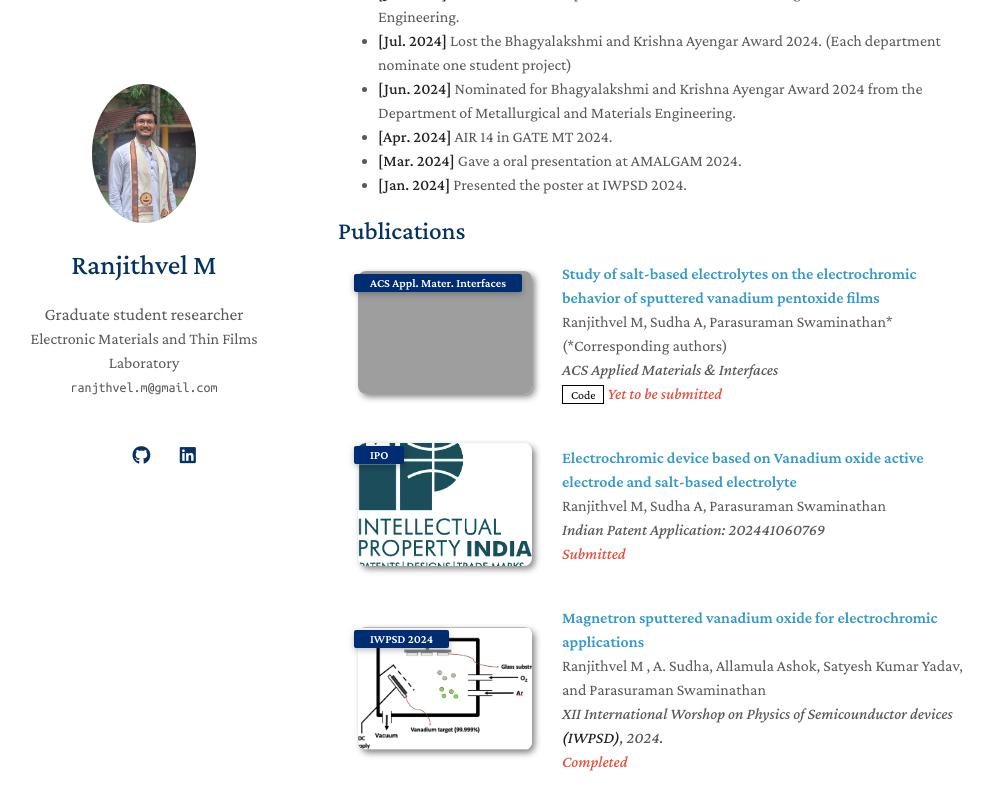
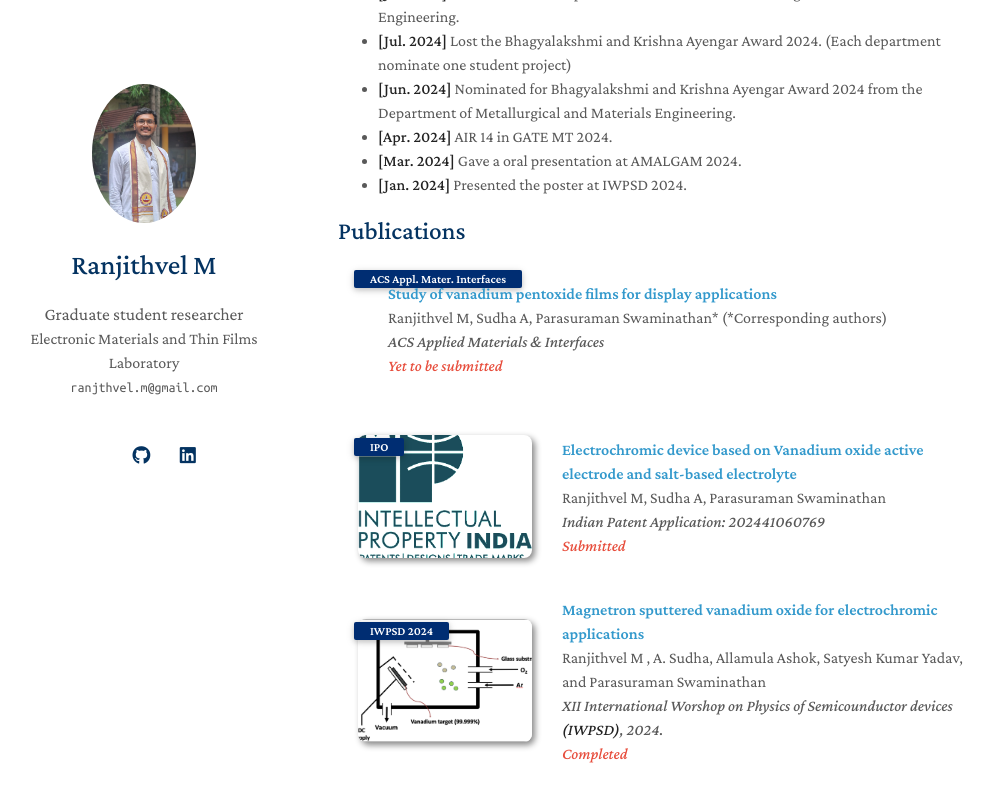
Before and after one commit to ranjithvel/ranjithvel.github.io, a Jekyll site: the page built from index.md, in a window 1280 px wide and 900 px high, scrolled down 785 px. Shown: the top 810 px of the window, without its empty margins (132-1125 px from the left). Built offline with Jekyll 4.4.1, drawn with Linux system fonts in a browser that asks for light colours; some web fonts are replaced; a style sheet for code colours, icons or effects is not loaded; our own code applies the rules of GitHub Pages for plain Markdown files; grey boxes are pictures that could not be loaded.

Commit message:
Update publications.yml

```diff
--- a/_data/publications.yml
+++ b/_data/publications.yml
@@ -1,12 +1,12 @@
 main:
-  - title: Study of salt-based electrolytes on the electrochromic behavior of sputtered vanadium pentoxide films
+  - title: Study of vanadium pentoxide films for display applications
     authors: Ranjithvel M, Sudha A, Parasuraman Swaminathan* (*Corresponding authors)
     conference_short: ACS Appl. Mater. Interfaces
     conference: ACS Applied Materials & Interfaces
     # pdf:
-    code: https://github.com/Ranjithvelm/MTech_project
+    # code: https://github.com/Ranjithvelm/MTech_project
     # bibtex: https://bib.yliu.me/MICCAI23.txt
-    image: ./assets/img/gos.png
+    # image: ./assets/img/gos.png
     notes: Yet to be submitted
 
   - title: Electrochromic device based on Vanadium oxide active electrode and salt-based electrolyte
```
